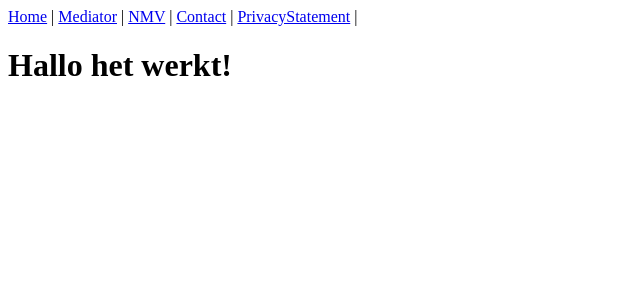
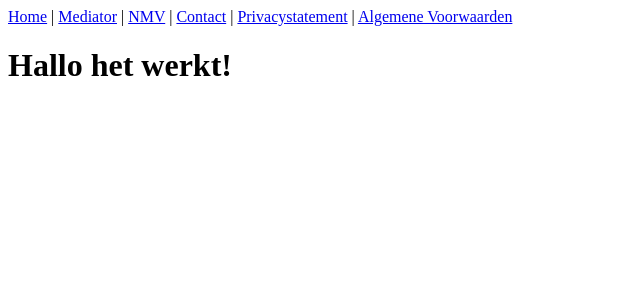
Before and after one commit to sanneVB/rvmediation, a Vue app: page / in a window 1280 px wide. Shown: the top 300 px of the page, without its empty margins (0-640 px from the left). Built offline with nearby package versions, Linux system fonts and the light colour scheme.

Commit message:
completed the last routing

```diff
--- a/src/App.vue
+++ b/src/App.vue
@@ -4,7 +4,8 @@
     <router-link to="/mediator">Mediator</router-link> |
     <router-link to="/nmv">NMV</router-link> |
     <router-link to="/contact">Contact</router-link> |
-    <router-link to="/privacystatement">PrivacyStatement</router-link> |
+    <router-link to="/privacystatement">Privacystatement</router-link> |
+    <router-link to="/algemenevoorwaarden">Algemene Voorwaarden</router-link>
   </nav>
   <router-view/>
 </template>
--- a/src/router/index.js
+++ b/src/router/index.js
@@ -4,6 +4,7 @@ import MediatorView from '@/views/MediatorView.vue'
 import NmvView from '@/views/NmvView.vue'
 import ContactView from '@/views/ContactView.vue'
 import PrivacyStatementView from '@/views/PrivacyStatementView.vue'
+import TermsAndConditionsView from '@/views/TermsAndConditionsView.vue'
 
 const routes = [
   {
@@ -31,6 +32,11 @@ const routes = [
     name: 'privacystatement',
     component: PrivacyStatementView
   },
+  {
+    path: '/algemenevoorwaarden',
+    name: 'algemenevoorwaarden',
+    component: TermsAndConditionsView
+  },
 
 ]
 
```
